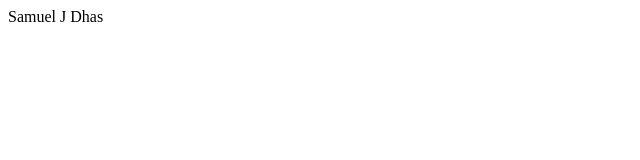
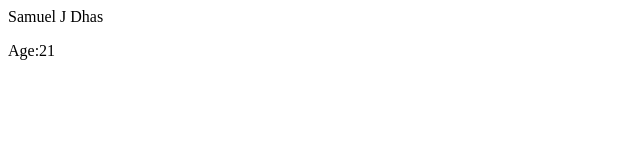
Before and after one commit to SamuelJDhas/LocalRepo, a plain HTML site: page index.html in a window 1280 px wide. Shown: the full height of the page, 0-640 px from the left. Drawn offline with Linux system fonts and the light colour scheme.

Commit message:
Add new feature

```diff
--- a/index.html
+++ b/index.html
@@ -1 +1,2 @@
 <p>Samuel J Dhas</p>
+<p>Age:21</p>
```
